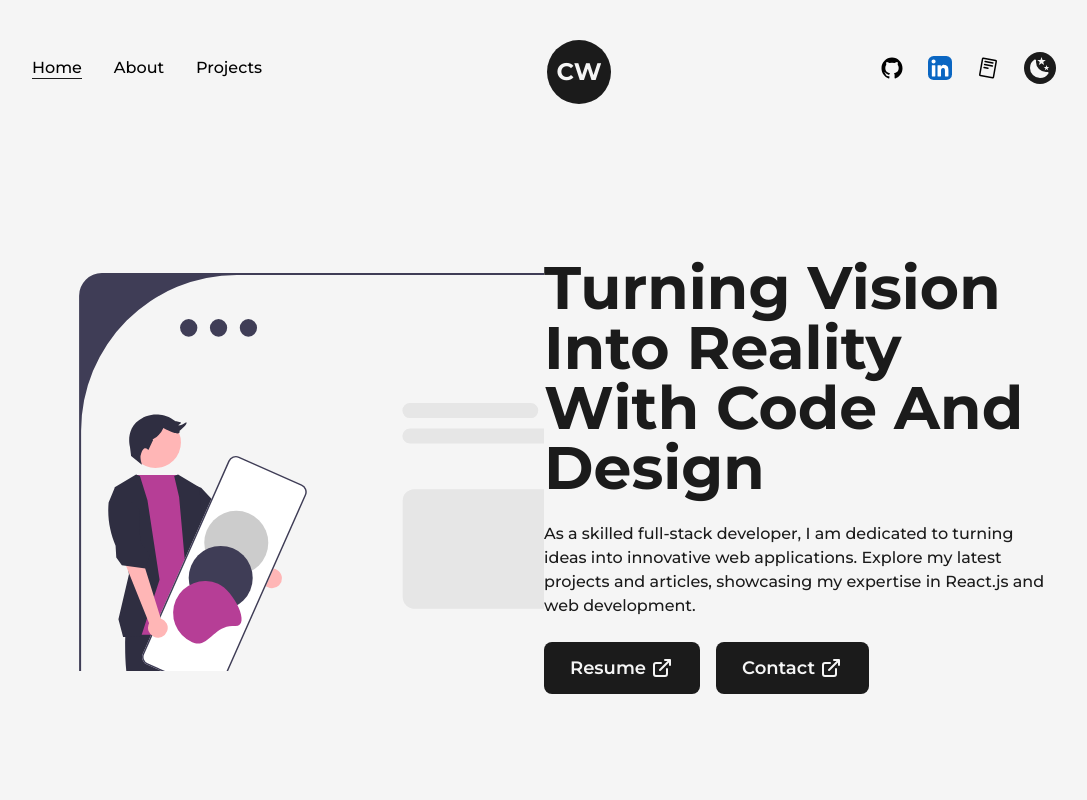
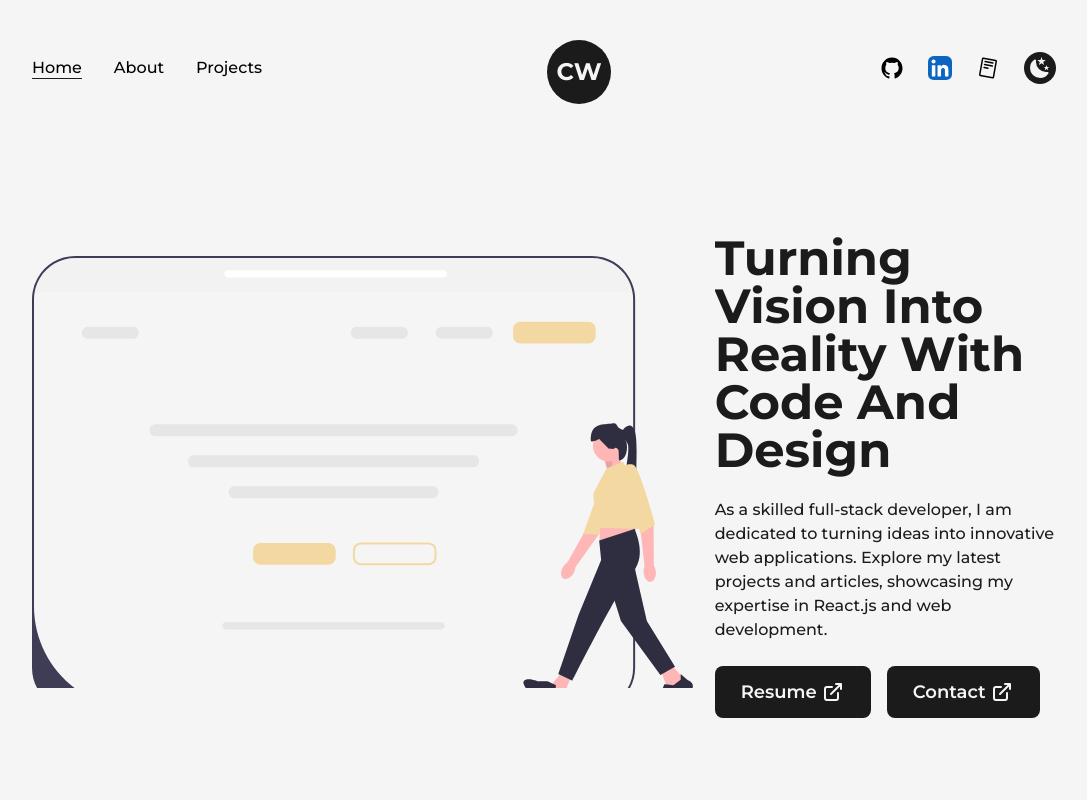
Before and after one commit to cwon07/portfolio_23, a Next.js app: page / in a window 1280 px wide. Shown: the top 800 px of the page, without its empty margins (96-1183 px from the left). Built offline with nearby package versions, Linux system fonts and the light colour scheme.

Commit message:
edited contents on all pages

```diff
--- a/src/components/Education.js
+++ b/src/components/Education.js
@@ -49,18 +49,14 @@ const Education = () => {
 
                 <ul className='w-full flex flex-col items-start justify-between ml-4 xs:ml-2'>
                     <Details
-                    certification="Software Engineer" school="General Assembly"
-                    time="2022-present" address="Mountain View, CA"
-                    desc="desced on a team responsible for developing new features for Google's
-                    search engine, including improving the accuracy and relevance of search results and
-                    developing new tools for data analysis and visualization."/>
+                    certification="Software Engineering Immersive Certificate" school="General Assembly"
+                    time="October 2023" address="Online"
+                    desc="Completed 420 hours of intensive, expert-led education and training that focuses on establishing development fundamentals, frameworks, data modeling, and object-oriented programming, which helped gain hands-on experience in full-stack software development, honing my skills and knowledge to meet the industry's highest standards."/>
 
                     <Details
-                    certification="Software Engineer" school="Google"
-                    time="2022-present" address="Mountain View, CA"
-                    desc="desced on a team responsible for developing new features for Google's
-                    search engine, including improving the accuracy and relevance of search results and
-                    developing new tools for data analysis and visualization."/>
+                    certification="BA English Literature" school="University of British Columbia"
+                    time="2011" address="Vancouver, Canada"
+                    desc="Graduated with a deep understanding of literary analysis, critical thinking, and effective communication through the study of diverse literary works. Gained strong analytical and writing skills, making them adept at interpreting and communicating complex ideas in various professional contexts."/>
                 </ul>
             </div>
         </div>
--- /dev/null
+++ b/src/components/MainImage.js
@@ -0,0 +1,76 @@
+import * as React from "react"
+const MainImage = (props) => (
+  <svg
+    xmlns="http://www.w3.org/2000/svg"
+    width={719.53}
+    height={455.365}
+    {...props}
+  >
+    <path
+      fill="#f2f2f2"
+      d="M602.46 35.65H.67c.85-4.82 2.51-9.38 4.83-13.51C12.91 8.94 27.04 0 43.23 0H559.9c16.18 0 30.32 8.94 37.72 22.14 2.32 4.13 3.99 8.69 4.84 13.51Z"
+    />
+    <path
+      fill="#3f3d56"
+      d="M719.53 453.7c0 .66-.53 1.19-1.19 1.19H471.05c-.66 0-1.19-.53-1.19-1.19 0-.32.12-.6.32-.81h89.72c1.91 0 3.78-.13 5.62-.38h152.82c.66 0 1.19.53 1.19 1.19Z"
+    />
+    <path
+      fill="#e6e6e6"
+      d="M442.218 211.14H160.904c-2.614 0-4.74-2.691-4.74-6s2.126-6 4.74-6h281.314c2.615 0 4.742 2.691 4.742 6s-2.127 6-4.742 6Z"
+    />
+    <path
+      fill="#3f3d56"
+      d="M602.46 35.65c-.85-4.82-2.52-9.38-4.84-13.51C590.22 8.94 576.08 0 559.9 0H43.23C27.04 0 12.91 8.94 5.5 22.14A42.747 42.747 0 0 0 .67 35.65C.23 38.11 0 40.64 0 43.23v368.43c0 23.84 19.39 43.23 43.23 43.23H559.9c4.94 0 9.7-.84 14.13-2.38 16.92-5.86 29.1-21.96 29.1-40.85V43.23c0-2.58-.23-5.12-.67-7.58Zm-1.33 376.01c0 20.86-15.5 38.11-35.61 40.85-1.84.25-3.71.38-5.62.38H104.64C47.95 452.89 2 406.93 2 350.24V43.23c0-2.59.24-5.12.7-7.58.9-4.86 2.65-9.41 5.1-13.51C14.99 10.08 28.17 2 43.23 2H559.9c15.06 0 28.24 8.08 35.43 20.14 2.45 4.1 4.2 8.65 5.1 13.51.46 2.46.7 4.99.7 7.58v368.43Z"
+    />
+    <path
+      fill="#ffb6b6"
+      d="m575.926 216.08-3.384-12.408 15.228-5.64 1.692 11.28-13.536 6.768z"
+    />
+    <path
+      d="m575.926 216.08-3.384-12.408 8.968-3.783-2.786 14.628-2.798 1.563z"
+      opacity={0.1}
+    />
+    <path
+      fill="#ffb6b6"
+      d="M531.35 322.417c-2.909-1.73-3.062-6.838-.343-11.409 1.19-2 2.734-3.566 4.337-4.55l1.597-2.609 20.202-36.216s8.843-34.156 12.443-38.286c3.6-4.13 8.806-3.157 8.806-3.157l4.617 4.101-16.479 48.378-20.335 28.638-2.726 3.985c-.1 1.879-.739 3.982-1.93 5.983-2.719 4.57-7.28 6.873-10.19 5.142Z"
+    />
+    <path
+      fill="#f3d9a1"
+      d="M575.093 212.535s6.426-.248 10.48 4.743-17.185 61.25-17.185 61.25l-17.3-.613 24.005-65.38Z"
+    />
+    <circle cx={576.772} cy={189.854} r={15.792} fill="#ffb6b6" />
+    <path
+      fill="#ffb6b6"
+      d="m539.831 419.114-10.716 26.507-6.203-6.204-2.256-11.844 9.023-11.28 10.152 2.82zM640.22 409.526l10.716 12.408-5.076 10.151-11.28-1.692-5.64-15.791 11.28-5.076zM568.876 261.48l-1.41 22.842 34.967-6.204-2.256-14.1-31.3-2.538z"
+    />
+    <path
+      fill="#2f2e41"
+      d="m567.184 284.604 35.25-11.562s12.971 25.943-1.129 42.299-60.91 109.413-60.91 109.413l-14.1-6.768 20.304-59.219 22.56-54.706-1.975-19.457Z"
+    />
+    <path
+      fill="#2f2e41"
+      d="m601.305 305.753 13.536 59.218 28.2 45.683-14.664 8.46-39.48-54.143-12.97-41.735 25.378-17.483zM515.58 425.318h-9.768s-11.397-4.512-14.068 0 11.918 17.308 11.918 17.308 20.378 11.455 23.198 10.89 3.947-7.331 3.947-7.331l3.384-7.896-5.076 1.692s-6.767-3.948-5.075-10.716l-8.46-3.947ZM648.68 423.626v-5.64l6.557 5.64s10.927 3.947 2.467 12.407c-8.46 8.46-19.176 17.484-19.176 17.484s-16.92 4.512-18.047-.564 0-7.13 0-7.13l6.204-3.022 5.64-14.664 9.023 1.128 7.332-5.64ZM581.566 192.956l-5.076-.564-9.306-9.305s-8.46 4.511-8.46 1.127c0-15.791 9.588-15.227 17.484-16.355 7.896-1.128 7.05-1.41 9.588 2.82 1.16 1.934 5.358 3.102 5.358 3.102s7.895-10.716 11.843 2.256c3.948 12.971-1.128 53.014 2.82 56.398 3.948 3.384-16.21 6.763-14.027-6.488s6.131-33.555 3.876-38.067c-2.256-4.511-2.82-3.384-2.82-3.384 2.795-1.141 4.622 18.965-5.919 19.95l-.285-9.798s-1.692-5.076-5.076-1.692Z"
+    />
+    <path
+      fill="#f3d9a1"
+      d="m574.516 212.414 16.92-6.768 22.559 67.678-46.416-1.69-4.18-20.2s-4.08-10.514-.696-16.718 11.813-22.302 11.813-22.302Z"
+    />
+    <path
+      fill="#ffb6b6"
+      d="M618.543 325.783c-3.372.29-6.474-3.771-6.93-9.07-.198-2.32.143-4.492.872-6.225l-.223-3.051-4.7-41.202s-8.748-33.703-8.23-39.158c.517-5.454 1.334-6.902 1.334-6.902l6.142.64 14.815 48.913.173 35.124.109 4.827c1.014 1.584 1.72 3.666 1.92 5.985.455 5.3-1.91 9.83-5.282 10.119Z"
+    />
+    <path
+      fill="#f3d9a1"
+      d="M590.026 211.004s5.076-3.948 11.28-2.256 21.744 59.782 21.744 59.782l-14.413 9.588-18.611-67.114ZM296.205 308.64H228.55c-4.13 0-7.489-3.36-7.489-7.488v-6.767c0-4.129 3.36-7.487 7.489-7.487h67.655c4.13 0 7.489 3.358 7.489 7.487v6.767c0 4.129-3.36 7.488-7.489 7.488ZM556.205 87.511H488.55c-4.13 0-7.489-3.36-7.489-7.488v-6.767c0-4.129 3.36-7.487 7.489-7.487h67.655c4.13 0 7.489 3.358 7.489 7.487v6.767c0 4.129-3.36 7.488-7.489 7.488ZM396.573 309.14h-67.656c-4.404 0-7.988-3.584-7.988-7.988v-6.767c0-4.404 3.584-7.987 7.988-7.987h67.656c4.405 0 7.988 3.583 7.988 7.987v6.767c0 4.404-3.583 7.988-7.988 7.988Zm-67.656-20.742a5.994 5.994 0 0 0-5.988 5.987v6.767a5.995 5.995 0 0 0 5.988 5.988h67.656a5.995 5.995 0 0 0 5.988-5.988v-6.767a5.994 5.994 0 0 0-5.988-5.987h-67.656Z"
+    />
+    <path
+      fill="#e6e6e6"
+      d="M479.561 180.14h-356c-3.308 0-6-2.691-6-6s2.692-6 6-6h356c3.31 0 6 2.691 6 6s-2.69 6-6 6ZM100.89 82.64h-45c-3.309 0-6-2.691-6-6s2.691-6 6-6h45c3.309 0 6 2.691 6 6s-2.691 6-6 6ZM369.89 82.64h-45c-3.309 0-6-2.691-6-6s2.691-6 6-6h45c3.309 0 6 2.691 6 6s-2.691 6-6 6ZM454.89 82.64h-45c-3.309 0-6-2.691-6-6s2.691-6 6-6h45c3.309 0 6 2.691 6 6s-2.691 6-6 6ZM400.561 242.14h-198c-3.308 0-6-2.691-6-6s2.692-6 6-6h198c3.31 0 6 2.691 6 6s-2.69 6-6 6ZM409.19 373.396H193.933c-2.001 0-3.628-1.628-3.628-3.628s1.627-3.628 3.628-3.628h215.255c2.001 0 3.628 1.627 3.628 3.628s-1.627 3.628-3.628 3.628Z"
+    />
+    <path
+      fill="#fff"
+      d="M411.193 21.396H195.937c-2 0-3.628-1.628-3.628-3.628s1.628-3.628 3.628-3.628h215.256c2 0 3.628 1.627 3.628 3.628s-1.628 3.628-3.628 3.628Z"
+    />
+  </svg>
+)
+export default MainImage
--- a/src/pages/index.js
+++ b/src/pages/index.js
@@ -1,8 +1,7 @@
 import Layout from '@/components/Layout'
 import Head from 'next/head'
 import Image from 'next/image'
-import profilePic from '../../public/images/profile/no_background_profile.png'
-import IndexImage from '@/components/IndexImage'
+import MainImage from '@/components/MainImage'
 import AnimatedText from '@/components/AnimatedText'
 import Link from 'next/link'
 import { LinkArrow } from '@/components/Icons'
@@ -12,20 +11,20 @@ export default function Home() {
   return (
     <>
       <Head>
-        <title>Create Next App</title>
-        <meta name="description" content="Generated by create next app" />
+        <title>Christine Wong | Portfolio</title>
+        <meta name="description" content="Christine Wong - Full Stack Developer - Portfolio" />
       </Head>
       <TransitionEffect />
       <main className='flex items-center text-dark w-full min-h-screen dark:text-light'>
         <Layout className='pt-0 md:pt-16 sm:pt-8'>
           <div className="flex items-center justify-between w-full lg:flex-col">
-            <div className='w-1/2 md:w-full'>
-              <IndexImage alt='undraw - innovative' className='w-full h-auto lg:hidden md:inline-block md:w-full'
+            <div className='w-full md:w-full'>
+              <MainImage alt='undraw - innovative' className='w-full h-auto lg:hidden md:inline-block md:w-full'
               priority
               sizes="(max-width: 768px) 100vw, (max-width: 1200px) 50vw, 33vw"/>
             </div>
             <div className='w-1/2 flex flex-col items-center self-center lg:w-full lg:text-center'>
-              <AnimatedText text="Turning Vision Into Reality With Code And Design" className='!text-6xl !text-left xl:!text-5xl lg:!text-center lg:!text=6xl md:!text-5xl sm:!text-3xl'/>
+              <AnimatedText text="Turning Vision Into Reality With Code And Design" className='!text-5xl !text-left xl:!text-5xl lg:!text-center lg:!text=6xl md:!text-5xl sm:!text-3xl'/>
               <p className='my-4 text-base font-medium md:text-sm sm:text-xs'>
               As a skilled full-stack developer, I am dedicated to turning ideas into innovative web applications.
 Explore my latest projects and articles, showcasing my expertise in React.js and web development.
```
Also changed, not shown: src/components/Experience.js (+8 -19 lines), src/pages/about.js (+9 -10 lines), src/pages/projects.js (+18 -18 lines), public/images/svgs/undraw_experience_design.svg (added).
